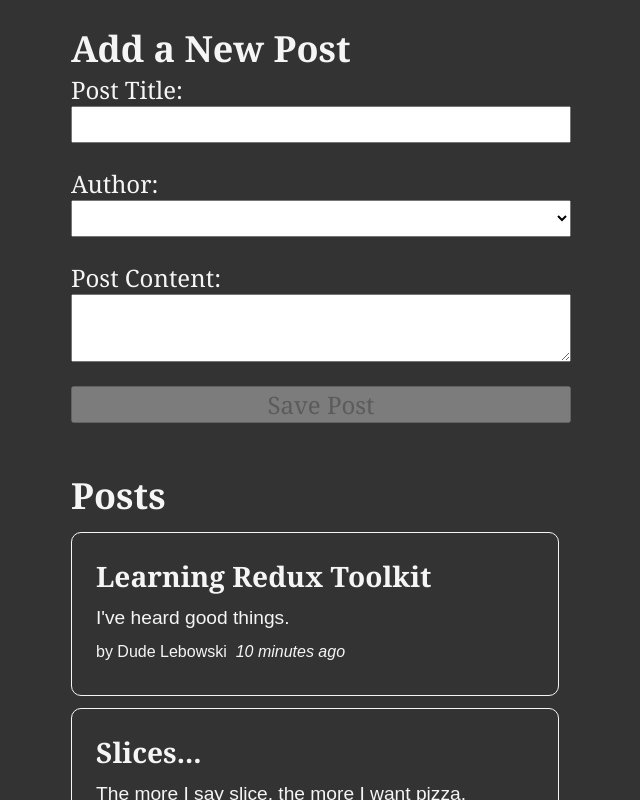
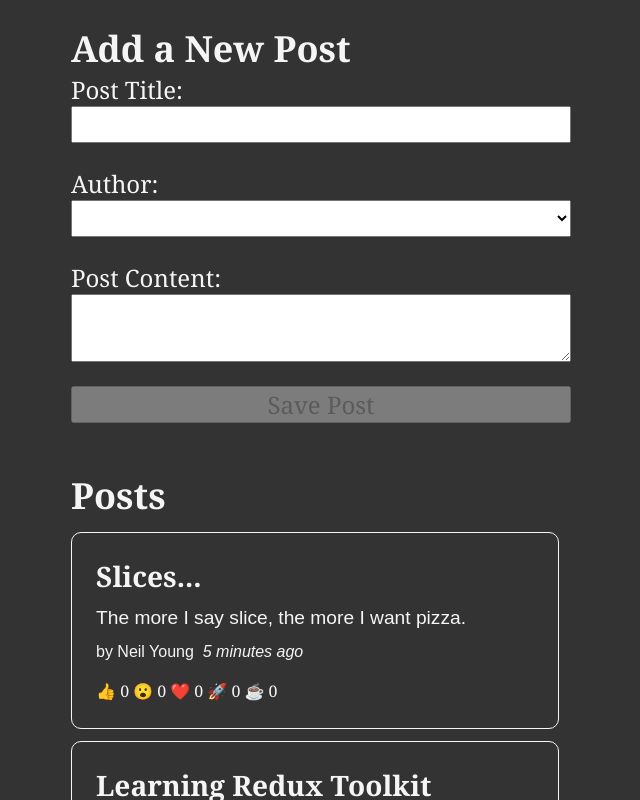
Before and after one commit to sokaluis/advanced-redux, a React (Vite) app: page / in a window 1280 px wide. Shown: the top 800 px of the page, without its empty margins (319-959 px from the left). Built offline with nearby package versions, Linux system fonts and the light colour scheme.

Commit message:
lesson 2 - button reactions

```diff
--- a/src/lesson_2/feature/post/PostsList.tsx
+++ b/src/lesson_2/feature/post/PostsList.tsx
@@ -1,12 +1,15 @@
 import { useAppSelector } from '../../app/stores';
 import PostAuthor from './PostAuthor';
+import ReactionButtons from './ReactionButtons';
 import TimeAgo from './TimeAgo';
 import { selectAllPosts } from './postsSelector';
 
 const PostsList = () => {
   const posts = useAppSelector(selectAllPosts);
 
-  const renderedPosts = posts.map(post => (
+  const orderedPost = posts.slice().sort((a, b) => b.date.localeCompare(a.date));
+
+  const renderedPosts = orderedPost.map(post => (
     <article key={post.id}>
       <h3>{post.title}</h3>
       <p>{post.content.substring(0, 100)}</p>
@@ -14,7 +17,7 @@
         <PostAuthor userId={post.userId} />
         <TimeAgo timestamp={post.date} />
       </p>
-
+      <ReactionButtons post={post} />
     </article>
   ));
 
--- /dev/null
+++ b/src/lesson_2/feature/post/ReactionButtons.tsx
@@ -0,0 +1,38 @@
+
+import { useDispatch } from "react-redux";
+import { reactionAdded, IPost, IReactions } from './postsSlice';
+import { FC, PropsWithChildren } from "react";
+
+interface IReactionButtons extends PropsWithChildren {
+  post: IPost;
+}
+
+const reactionEmoji = {
+  thumbsUp: '👍',
+  wow: '😮',
+  heart: '❤️',
+  rocket: '🚀',
+  coffee: '☕'
+};
+
+const ReactionButtons: FC<IReactionButtons> = ({ post }) => {
+  const dispatch = useDispatch();
+
+  const reactionButtons = Object.entries(reactionEmoji).map(([name, emoji]) => {
+    return (
+      <button
+        key={name}
+        type="button"
+        className="reactionButton"
+        onClick={() =>
+          dispatch(reactionAdded({ postId: post.id, reaction: name as keyof IReactions }))
+        }
+      >
+        {emoji} {post.reactions[name as keyof IReactions]}
+      </button>
+    );
+  });
+
+  return <div>{reactionButtons}</div>;
+};
+export default ReactionButtons;
--- a/src/lesson_2/feature/post/postsSlice.ts
+++ b/src/lesson_2/feature/post/postsSlice.ts
@@ -8,7 +8,29 @@
   content: string;
   userId: string;
   date: string;
+  reactions: IReactions;
 }
+
+export interface IReactions {
+  thumbsUp: number;
+  wow: number;
+  heart: number;
+  rocket: number;
+  coffee: number;
+}
+
+type TReaction = {
+  postId: string;
+  reaction: keyof IReactions;
+};
+
+const initReactions: IReactions = {
+  thumbsUp: 0,
+  wow: 0,
+  heart: 0,
+  rocket: 0,
+  coffee: 0
+};
 
 const initialState: IPost[] = [
   {
@@ -17,13 +39,7 @@
     content: "I've heard good things.",
     userId: '0',
     date: sub(new Date(), { minutes: 10 }).toISOString(),
-    // reactions: {
-    //   thumbsUp: 0,
-    //   wow: 0,
-    //   heart: 0,
-    //   rocket: 0,
-    //   coffee: 0
-    // }
+    reactions: initReactions
   },
   {
     id: '2',
@@ -31,13 +47,7 @@
     content: "The more I say slice, the more I want pizza.",
     userId: '1',
     date: sub(new Date(), { minutes: 5 }).toISOString(),
-    // reactions: {
-    //   thumbsUp: 0,
-    //   wow: 0,
-    //   heart: 0,
-    //   rocket: 0,
-    //   coffee: 0
-    // }
+    reactions: initReactions
   }
 ];
 
@@ -56,14 +66,22 @@
           content,
           userId,
           date: new Date().toISOString(),
+          reactions: initReactions
         };
         return {
           payload: newPost
         };
       },
+    },
+    reactionAdded: (state, action: PayloadAction<TReaction>) => {
+      const { postId, reaction } = action.payload;
+      const existingPost = state.find(post => post.id === postId);
+      if (existingPost) {
+        existingPost.reactions[reaction]++;
+      }
     }
   }
 });
 
 // Action creators are generated for each case reducer function
-export const { postAdded } = postsSlice.actions;
+export const { postAdded, reactionAdded } = postsSlice.actions;
```
